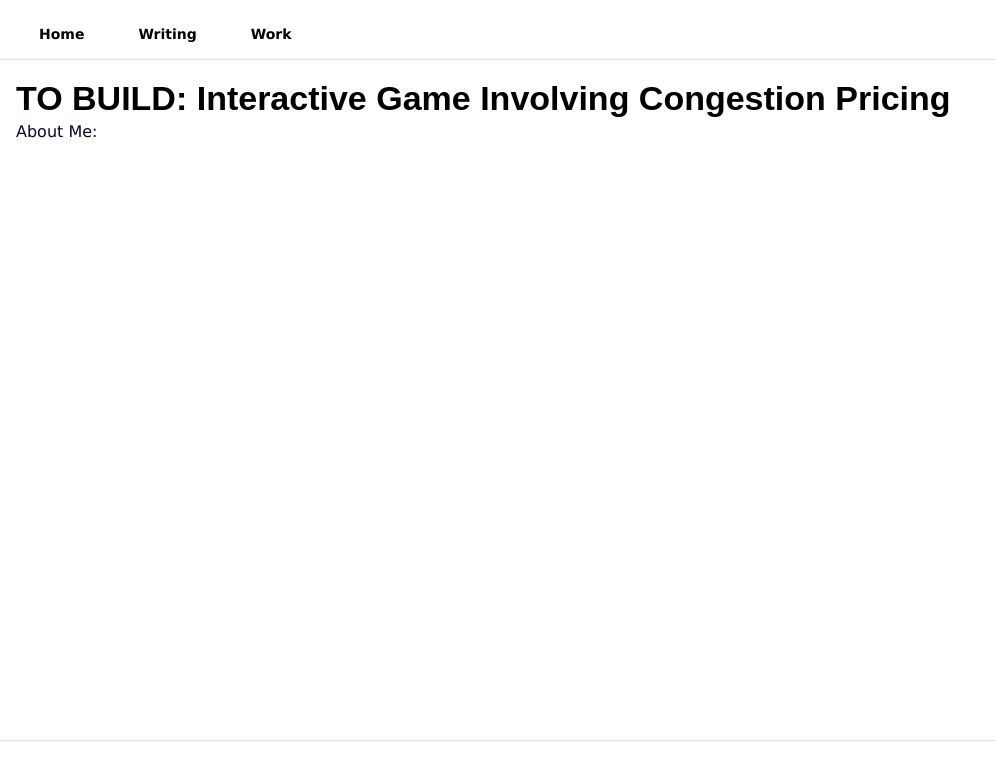
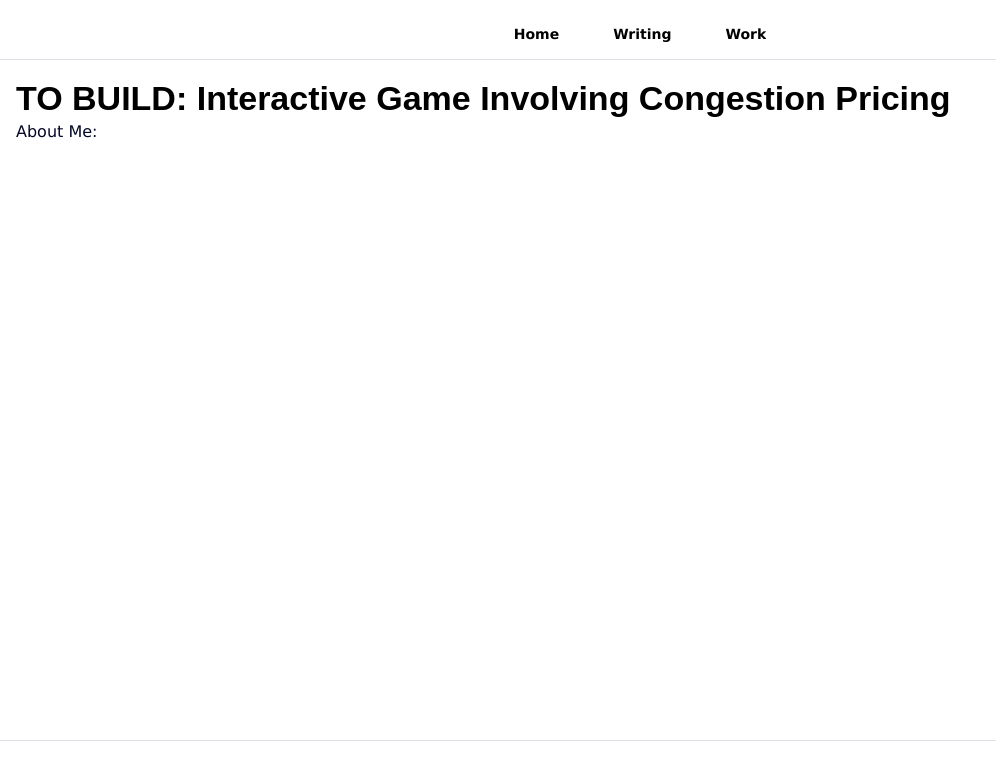
Before and after one commit to chrischo360/portfolio, a Next.js app: page / in a window 1280 px wide. Shown: the top 780 px of the page, without its empty margins (0-996 px from the left). Built offline with nearby package versions, Linux system fonts and the light colour scheme.

Commit message:
feat: rename navbar to header and center header

```diff
--- a/components/Navbar/Navbar.tsx
+++ b/components/Header/Header.tsx
@@ -1,10 +1,10 @@
-import classes from './Navbar.module.css';
+import classes from './Header.module.css';
 import { Group, Button } from '@mantine/core';
 import Link from 'next/link';
 
-export function Navbar() {
+export function Header() {
   return (
-    <Group position="apart" px="lg" py="md">
+    <Group justify="center" w="100%" px="lg" py="md">
       <Link href="/" passHref>
         <Button variant="subtle">Home</Button>
       </Link>
--- a/pages/_app.tsx
+++ b/pages/_app.tsx
@@ -4,7 +4,7 @@ import Head from 'next/head';
 import { AppShell, MantineProvider, Burger } from '@mantine/core';
 import { useDisclosure } from '@mantine/hooks';
 import { theme } from '../theme';
-import { Navbar } from '../components/Navbar/Navbar';
+import { Header } from '../components/Header/Header';
 
 export default function App({ Component, pageProps }: AppProps) {
   const [opened, { toggle }] = useDisclosure();
@@ -19,9 +19,17 @@ export default function App({ Component, pageProps }: AppProps) {
         />
         <link rel="shortcut icon" href="/favicon.svg" />
       </Head>
-      <AppShell header={{ height: 60 }} footer={{ height: 60 }} padding="md">
+      <AppShell
+        header={{
+          height: 60,
+          collapsed: false,
+          offset: true,
+        }}
+        footer={{ height: 60 }}
+        padding="md"
+      >
         <AppShell.Header>
-          <Navbar />
+          <Header />
         </AppShell.Header>
         <AppShell.Main>
           <Component {...pageProps} />
--- a/theme.ts
+++ b/theme.ts
@@ -3,14 +3,9 @@ import { createTheme, colorsTuple } from '@mantine/core';
 export const theme = createTheme({
   defaultRadius: 'md',
   cursorType: 'pointer',
-  // autoContrast: false,
-  // spacing: 'md',
-  // lineHeights: 'md'
   colors: {
     background: colorsTuple('#F9F4EF'),
     headline: colorsTuple('#020826'),
-    // paragraph: colorsTuple('#E9BF36'),
-    // paragraph: colorsTuple('#389FE9'),
     paragraph: colorsTuple('#020826'),
     button: colorsTuple('#8C7851'),
     buttonText: colorsTuple('#FFFFFF'),
@@ -27,7 +22,6 @@ export const theme = createTheme({
       },
       styles: {
         root: {
-          // color: 'var(--mantine-color-buttonText-0)',
           color: 'buttonText',
         },
       },
```
Also changed, not shown: components/Header/Header.module.css (renamed from components/Navbar/Navbar.module.css).
